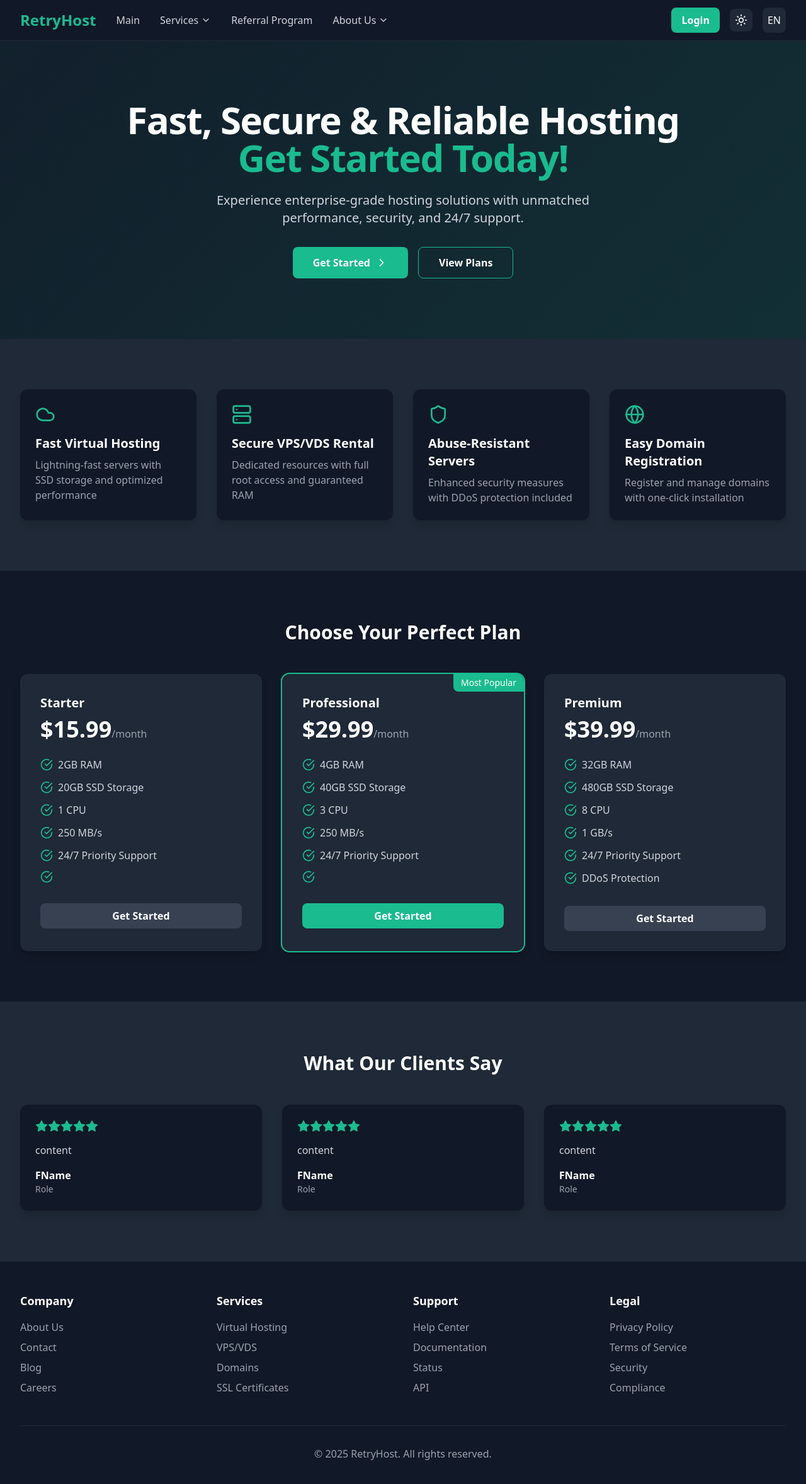
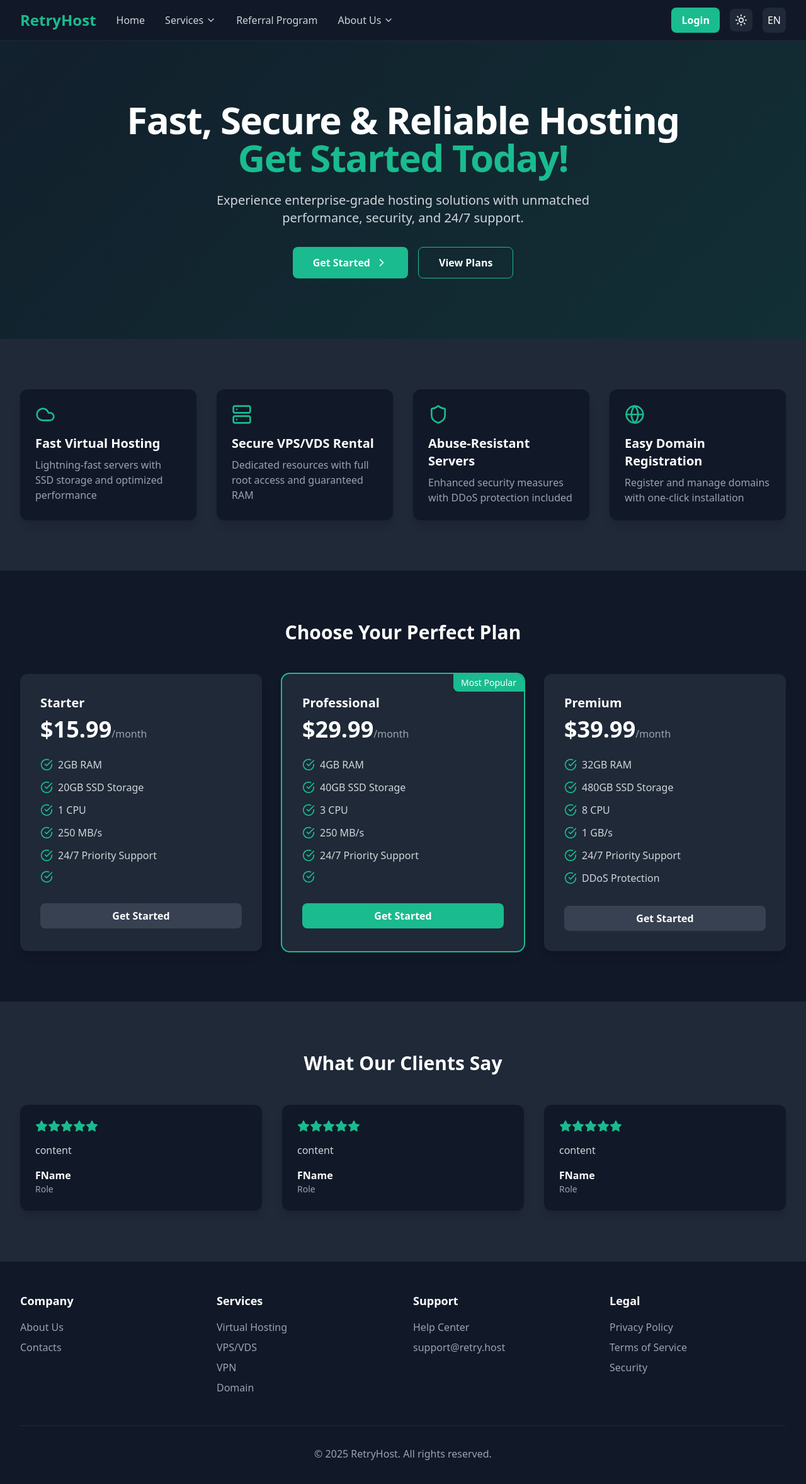
Before and after one commit to AlexTrish/RetryHost_frontend, a React (Vite) app: page / in a window 1280 px wide. Shown: the top 2356 px of the page at 63% size. Built offline with nearby package versions, Linux system fonts and the light colour scheme.

Commit message:
update translate

```diff
--- a/src/App.tsx
+++ b/src/App.tsx
@@ -83,29 +83,29 @@ function AppContent() {
     const menuItems = [
       {
         name: 'services',
-        label: 'Services',
+        label: t('menu.services.services'),
         dropdown: true,
         items: [
-          { label: 'Virtual Hosting', icon: Cloud },
-          { label: 'VPS/VDS', icon: Server },
-          { label: 'Domain Registration', icon: Globe },
-          { label: 'SSL Certificates', icon: Shield },
+          { label: t('menu.services.virtual'), icon: Cloud, href: '/hosting' },
+          { label: 'VPS/VDS', icon: Server, href: '/vps-vds' },
+          { label: 'VPN', icon: Shield, href: '/VPN' },
+          { label: t('menu.services.domain'), icon: Globe, href: '/domain' },
         ],
       },
       {
         name: 'referral',
-        label: 'Referral Program',
+        label: t('menu.referral'),
         href: '/referral',
       },
       {
         name: 'about',
-        label: 'About Us',
+        label: t('menu.about.about'),
         dropdown: true,
         items: [
-          { label: 'Company Info' },
-          { label: 'Terms of Service' },
-          { label: 'Privacy Policy' },
-          { label: 'Contact Us' },
+          { label: t('menu.about.company') },
+          { label: t('menu.about.terms') },
+          { label: t('menu.about.privacy') },
+          { label: t('menu.about.contact') },
         ],
       },
     ];
@@ -119,7 +119,7 @@ function AppContent() {
         `}>
           <li>
             <a href="/" className="text-gray-700 dark:text-gray-300 hover:text-primary-500 dark:hover:text-primary-400">
-              Main
+              {t('menu.home')}
             </a>
           </li>
           {menuItems.map((item) => (
@@ -558,39 +558,34 @@ function AppContent() {
               <div className="max-w-7xl mx-auto px-4 sm:px-6 lg:px-8">
                 <div className="grid md:grid-cols-4 gap-8">
                   <div>
-                    <h3 className="text-lg font-semibold mb-4">{t('footer.company')}</h3>
+                    <h3 className="text-lg font-semibold mb-4">{t('footer.company.company')}</h3>
                     <ul className="space-y-2 text-gray-600 dark:text-gray-400">
-                      <li>About Us</li>
-                      <li>Contact</li>
-                      <li>Blog</li>
-                      <li>Careers</li>
+                      <li>{t('footer.company.about')}</li>
+                      <li>{t('footer.company.contact')}</li>
                     </ul>
                   </div>
                   <div>
-                    <h3 className="text-lg font-semibold mb-4">{t('footer.services')}</h3>
+                    <h3 className="text-lg font-semibold mb-4">{t('footer.services.services')}</h3>
                     <ul className="space-y-2 text-gray-600 dark:text-gray-400">
-                      <li>Virtual Hosting</li>
+                      <li>{t('footer.services.hosting')}</li>
                       <li>VPS/VDS</li>
-                      <li>Domains</li>
-                      <li>SSL Certificates</li>
+                      <li>VPN</li>
+                      <li>{t('footer.services.domain')}</li>
                     </ul>
                   </div>
                   <div>
-                    <h3 className="text-lg font-semibold mb-4">{t('footer.support')}</h3>
+                    <h3 className="text-lg font-semibold mb-4">{t('footer.support.support')}</h3>
                     <ul className="space-y-2 text-gray-600 dark:text-gray-400">
-                      <li>Help Center</li>
-                      <li>Documentation</li>
-                      <li>Status</li>
-                      <li>API</li>
+                      <li>{t('footer.support.help')}</li>
+                      <li>support@retry.host</li>
                     </ul>
                   </div>
                   <div>
-                    <h3 className="text-lg font-semibold mb-4">{t('footer.legal')}</h3>
+                    <h3 className="text-lg font-semibold mb-4">{t('footer.legal.legal')}</h3>
                     <ul className="space-y-2 text-gray-600 dark:text-gray-400">
-                      <li>Privacy Policy</li>
-                      <li>Terms of Service</li>
-                      <li>Security</li>
-                      <li>Compliance</li>
+                      <li>{t('footer.legal.privacy')}</li>
+                      <li>{t('footer.legal.terms')}</li>
+                      <li>{t('footer.legal.security')}</li>
                     </ul>
                   </div>
                 </div>
--- a/src/i18n/translations.ts
+++ b/src/i18n/translations.ts
@@ -12,6 +12,22 @@ export const translations = {
         forgotPassword: 'Forgot Password?',
         logout: 'Log out',
         or: 'or'
+      },
+      menu: {
+        home: 'Home',
+        services: {
+          services: 'Services',
+          virtual: 'Virtual Hosting',
+          domain: 'Domain Registration'
+        },
+        referral: 'Referral Program',
+        about: {
+          about: 'About Us',
+          company: 'Company Info',
+          terms: 'Terms of Service',
+          privacy: 'Privacy Policy',
+          contact: 'Contact Us'
+        }
       },
       hero: {
         title: 'Fast, Secure & Reliable Hosting',
@@ -53,10 +69,26 @@ export const translations = {
         title: 'What Our Clients Say'
       },
       footer: {
+        company: {
           company: 'Company',
+          about: 'About Us',
+          contact: 'Contacts',
+        },
+        services: {
           services: 'Services',
+          hosting: 'Virtual Hosting',
+          domain: 'Domain'
+        },
+        support: {
           support: 'Support',
-        legal: 'Legal'
+          help: 'Help Center',
+        },
+        legal: {
+          legal: 'Legal',
+          privacy: 'Privacy Policy',
+          terms: 'Terms of Service',
+          security: 'Security'
+        }
       },
       theme: {
         light: 'Light',
@@ -77,6 +109,22 @@ export const translations = {
         forgotPassword: 'Забыли пароль?',
         logout: 'Выход',
         or: 'или'
+      },
+      menu: {
+        home: 'Главная',
+        services: {
+          services: 'Услуги',
+          virtual: 'Виртуальный Хостинг',
+          domain: 'Регистрация Доменов'
+        },
+        referral: 'Реферальная система',
+        about: {
+          about: 'О Нас',
+          company: 'Информация о Компании',
+          terms: 'Правила Предоставления Услуг',
+          privacy: 'Политика Конфиденциальности',
+          contact: 'Контакты'
+        }
       },
       hero: {
         title: 'Быстрый, Безопасный и Надежный Хостинг',
@@ -118,10 +166,26 @@ export const translations = {
         title: 'Что Говорят Наши Клиенты'
       },
       footer: {
+        company: {
           company: 'Компания',
+          about: 'О Нас',
+          contact: 'Контакты',
+        },
+        services: {
           services: 'Услуги',
+          hosting: 'Виртуальный Хостинг',
+          domain: 'Домены'
+        },
+        support: {
           support: 'Поддержка',
-        legal: 'Юридическая информация'
+          help: 'Центр поддержки',
+        },
+        legal: {
+          legal: 'Юридическая информация',
+          privacy: 'Политика Конфиденциальности',
+          terms: 'Правила Предоставления Услуг',
+          security: 'Безопастность'
+        }
       },
       theme: {
         light: 'Светлая',
--- a/vite.config.ts
+++ b/vite.config.ts
@@ -5,9 +5,9 @@ import react from '@vitejs/plugin-react';
 export default defineConfig({
   plugins: [react()],
   server: {
-    port: 81,
-    host: true,
-    allowedHosts: ['lending.retry.host']
+    port: 5125,
+    // host: true,
+    // allowedHosts: ['lending.retry.host']
   },
   optimizeDeps: {
     exclude: ['lucide-react'],
```
Lines whose indentation alone changed are shown as unchanged.
